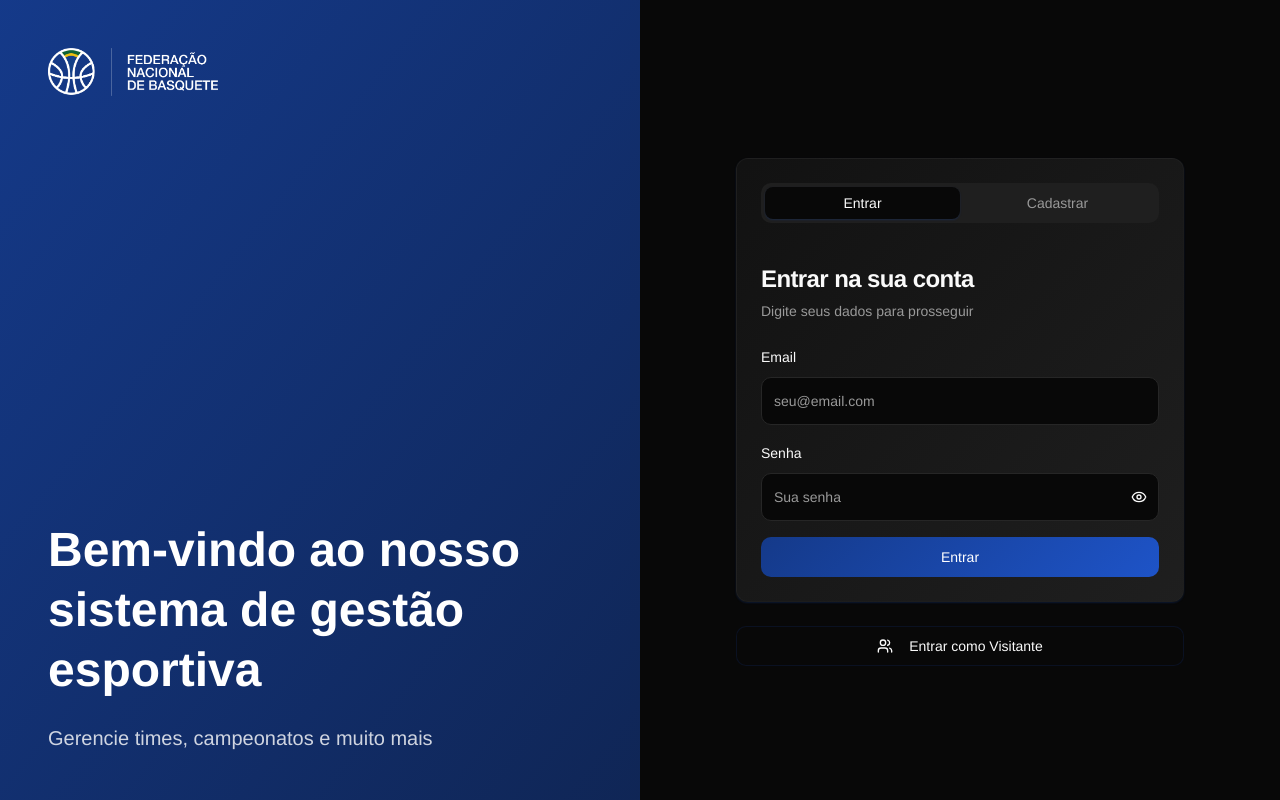
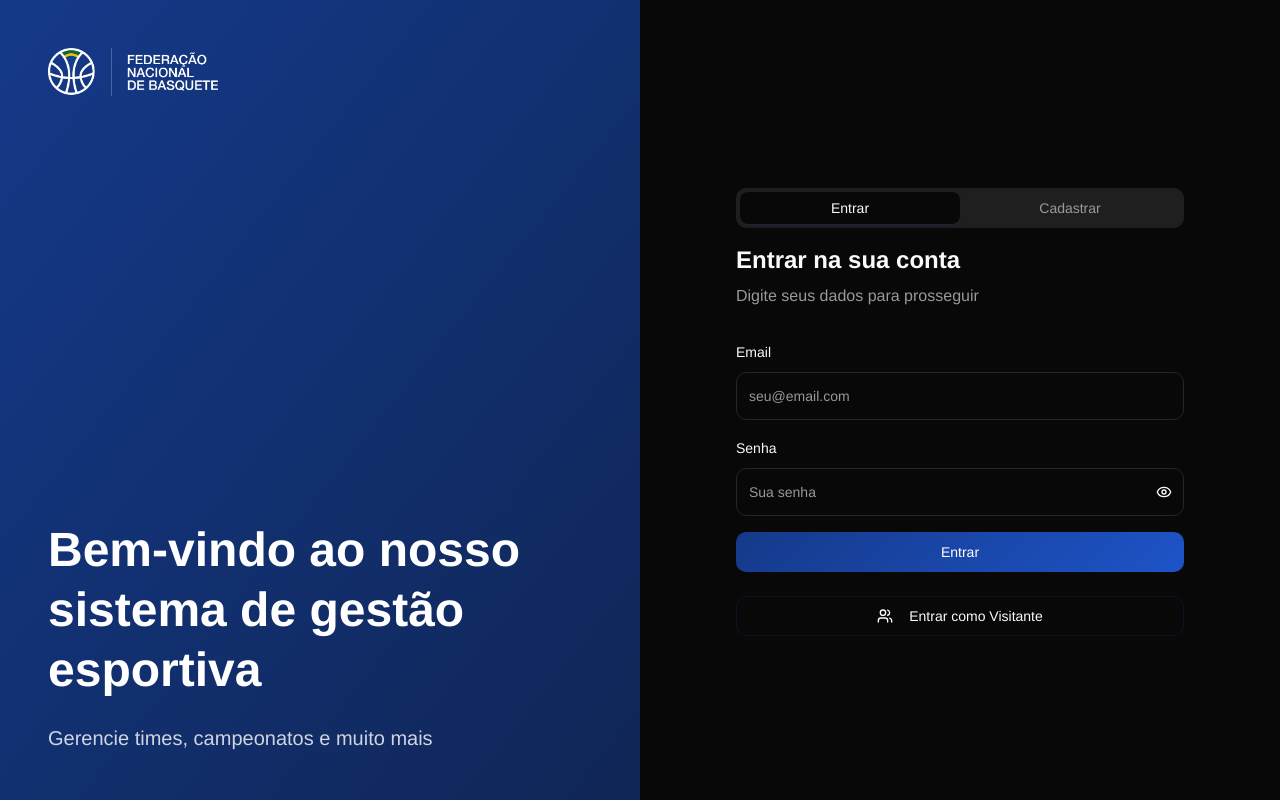
Before and after one commit to guibruni68/watchsportscms, a React (Vite) app: page /auth in a window 1280 px wide. Built offline with nearby package versions, Linux system fonts and the light colour scheme.

Commit message:
Refactor:
Make auth form background transparent.

```diff
--- a/src/pages/AuthPage.tsx
+++ b/src/pages/AuthPage.tsx
@@ -1,6 +1,5 @@
 import { useState, useEffect } from "react"
 import { useNavigate } from "react-router-dom"
-import { Card, CardContent, CardDescription, CardHeader, CardTitle } from "@/components/ui/card"
 import { Button } from "@/components/ui/button"
 import { Input } from "@/components/ui/input"
 import { Label } from "@/components/ui/label"
@@ -8,7 +7,7 @@ import { Tabs, TabsContent, TabsList, TabsTrigger } from "@/components/ui/tabs"
 import { supabase } from "@/integrations/supabase/client"
 import { useToast } from "@/hooks/use-toast"
 import { useGuestMode } from "@/hooks/useGuestMode"
-import { Eye, EyeOff, LogIn, UserPlus, Users } from "lucide-react"
+import { Eye, EyeOff, UserPlus, Users } from "lucide-react"
 
 export default function AuthPage() {
   const [email, setEmail] = useState("")
@@ -181,9 +180,8 @@ export default function AuthPage() {
             />
           </div>
 
-          {/* Auth Card */}
-          <Card className="bg-gradient-card border-border/50">
-            <CardContent className="p-6">
+          {/* Auth Forms - Sem Card */}
+          <div className="space-y-6">
             <Tabs defaultValue="signin" className="space-y-4">
               <TabsList className="grid w-full grid-cols-2">
                 <TabsTrigger value="signin">Entrar</TabsTrigger>
@@ -193,14 +191,14 @@ export default function AuthPage() {
               {/* Sign In Tab */}
               <TabsContent value="signin">
                 <form onSubmit={handleSignIn} className="space-y-4">
-                    <CardHeader className="px-0 pb-2">
-                      <CardTitle className="text-2xl">
+                  <div className="space-y-2 pb-4">
+                    <h2 className="text-2xl font-semibold">
                       Entrar na sua conta
-                      </CardTitle>
-                      <CardDescription>
+                    </h2>
+                    <p className="text-muted-foreground">
                       Digite seus dados para prosseguir
-                      </CardDescription>
-                    </CardHeader>
+                    </p>
+                  </div>
 
                   <div className="space-y-4">
                     <div className="space-y-2">
@@ -257,15 +255,15 @@ export default function AuthPage() {
               {/* Sign Up Tab */}
               <TabsContent value="signup">
                 <form onSubmit={handleSignUp} className="space-y-4">
-                    <CardHeader className="px-0 pb-2">
-                      <CardTitle className="flex items-center gap-2 text-2xl">
+                  <div className="space-y-2 pb-4">
+                    <h2 className="text-2xl font-semibold flex items-center gap-2">
                       <UserPlus className="h-5 w-5" />
                       Criar Conta
-                      </CardTitle>
-                      <CardDescription>
+                    </h2>
+                    <p className="text-muted-foreground">
                       Cadastre-se para começar a usar o sistema
-                      </CardDescription>
-                    </CardHeader>
+                    </p>
+                  </div>
 
                   <div className="space-y-4">
                     <div className="space-y-2">
@@ -334,8 +332,7 @@ export default function AuthPage() {
                 </form>
               </TabsContent>
             </Tabs>
-            </CardContent>
-          </Card>
+          </div>
 
           {/* Guest Access Button */}
           <Button
```
Lines whose indentation alone changed are shown as unchanged.
